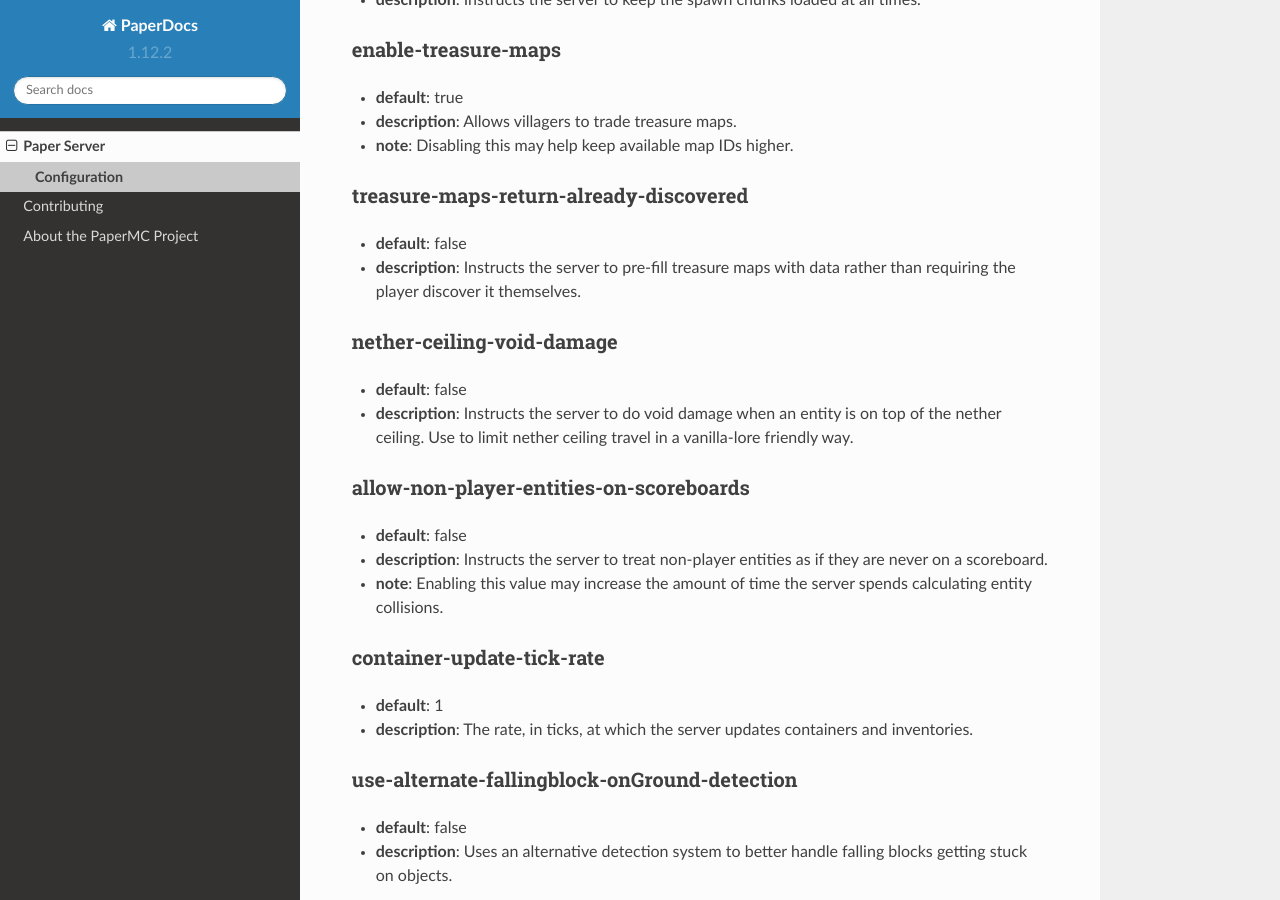
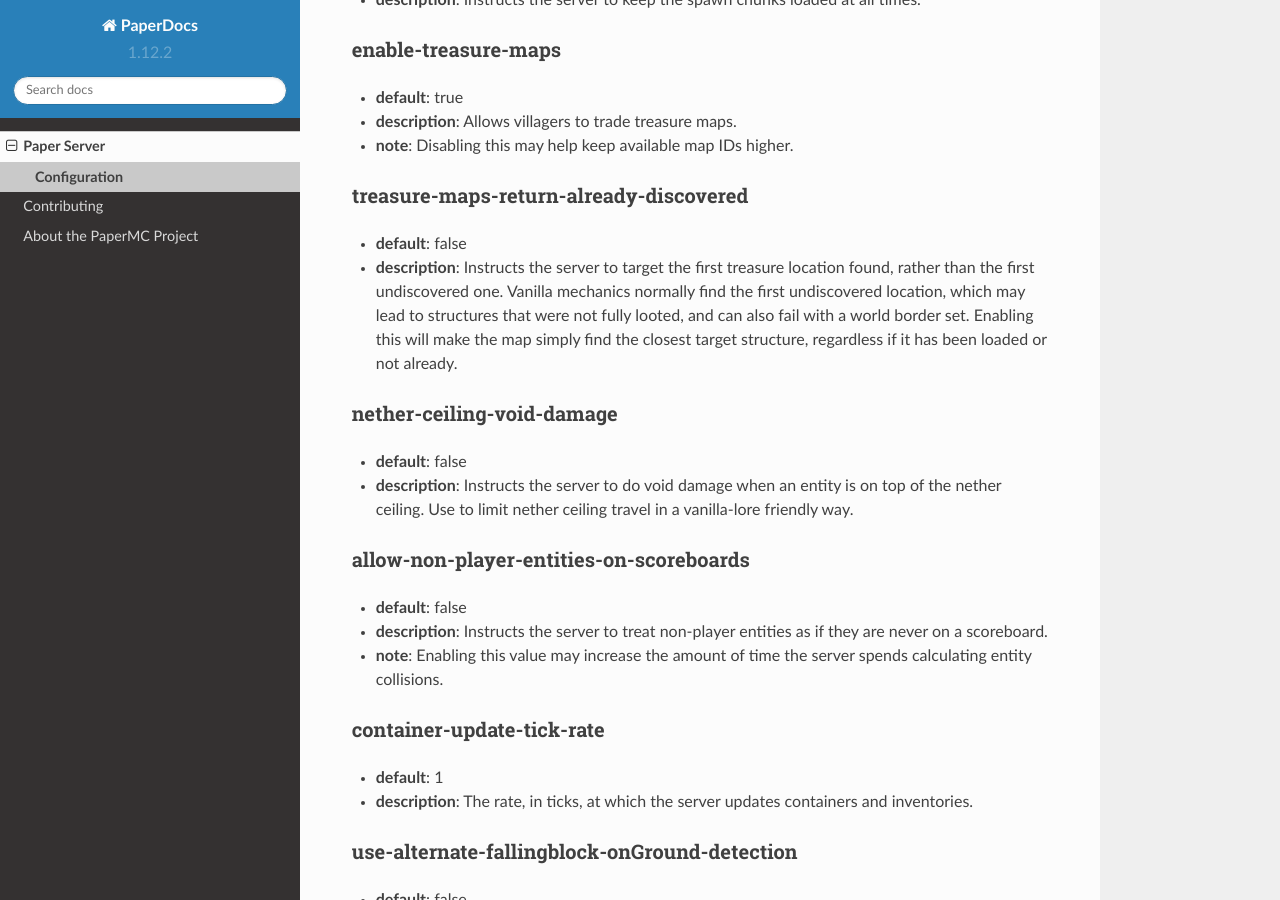
Before and after one commit to PaperMC/PaperDocs, a Sphinx documentation site: the page built from source/server/configuration.rst, in a window 1280 px wide and 900 px high, scrolled down 6427 px. Built offline with Sphinx 7.4.7 and the Read the Docs theme 2.0.0, drawn with Linux system fonts in a browser that asks for light colours.

Commit message:
Correct the documentation on treasure maps already discovered flag

```diff
--- a/source/server/configuration.rst
+++ b/source/server/configuration.rst
@@ -242,7 +242,7 @@ enable-treasure-maps
 treasure-maps-return-already-discovered
 ~~~~~~~~~~~~~~~~~~~~~~~~~~~~~~~~~~~~~~~
 * **default**: false
-* **description**: Instructs the server to pre-fill treasure maps with data rather than requiring the player discover it themselves.
+* **description**: Instructs the server to target the first treasure location found, rather than the first undiscovered one. Vanilla mechanics normally find the first undiscovered location, which may lead to structures that were not fully looted, and can also fail with a world border set. Enabling this will make the map simply find the closest target structure, regardless if it has been loaded or not already.
 
 nether-ceiling-void-damage
 ~~~~~~~~~~~~~~~~~~~~~~~~~~
```
